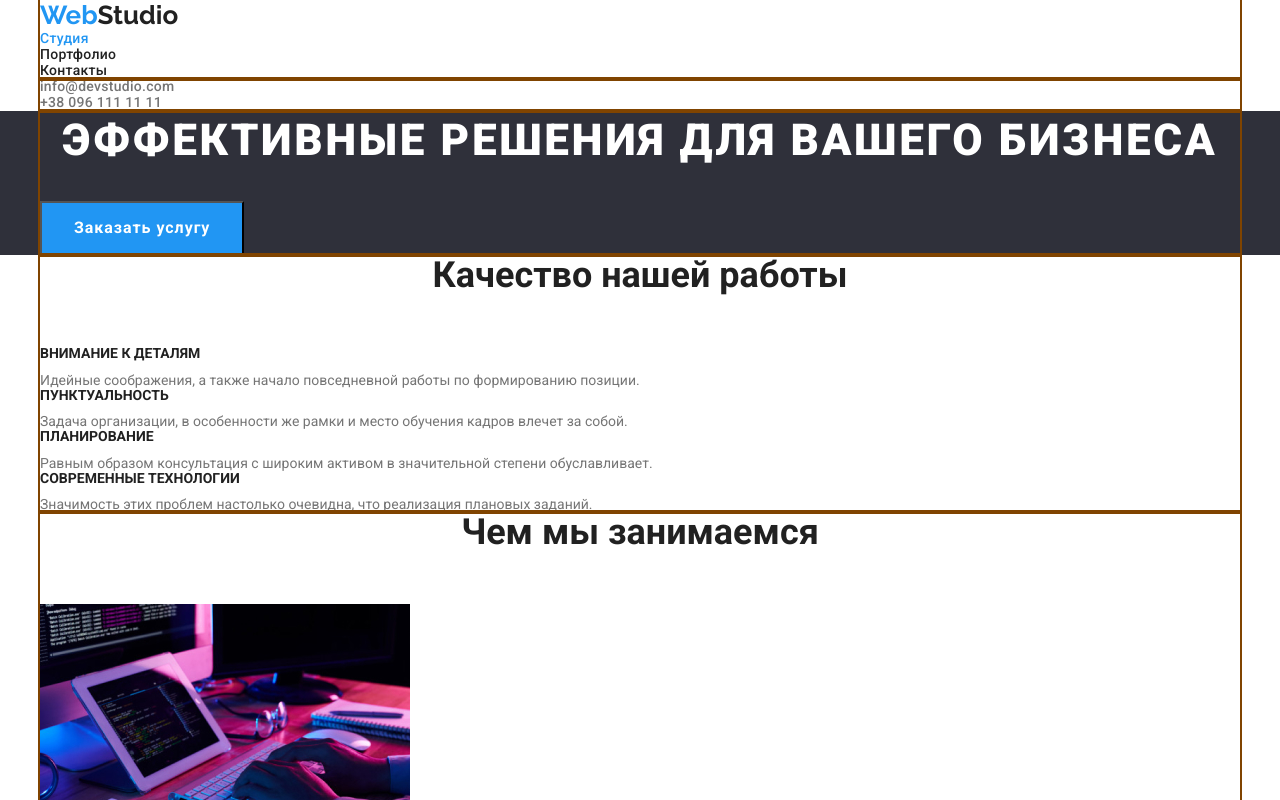
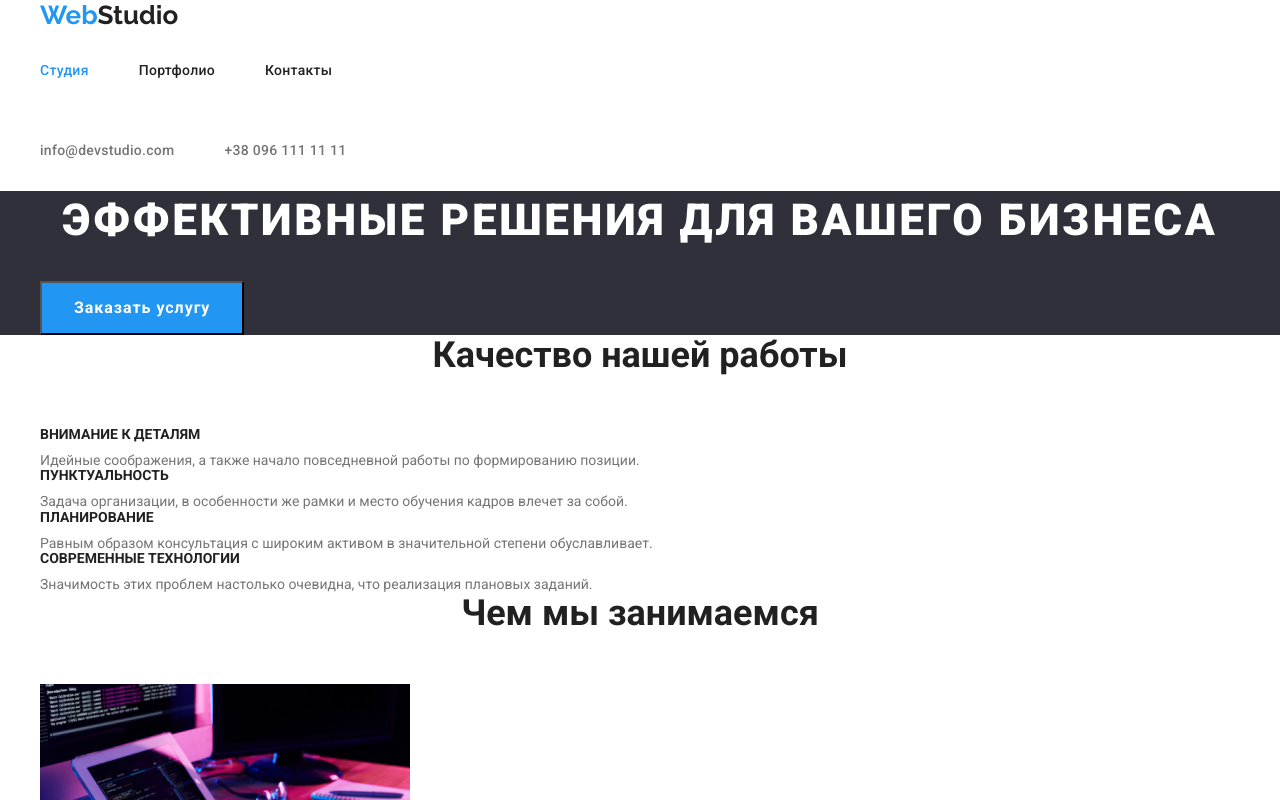
Before and after one commit to OlenaTsapliuk/goit-markup-hw-03, a plain HTML site: page index.html in a window 1280 px wide. Shown: the top 800 px of the page. Drawn offline with nearby package versions, Linux system fonts and the light colour scheme.

Commit message:
site-nav, auth-nav

```diff
--- a/css/styles.css
+++ b/css/styles.css
@@ -6,7 +6,7 @@
 /* background основной: #E5E5E5; */
 /* background команды: #F5F4FA; */
 /* background футер и герой: #2F303A; */
-html{
+html {
   box-sizing: border-box;
 }
 *,
@@ -37,7 +37,7 @@ body {
   list-style: none;
 }
 .link {
-   margin-top: 0;
+  margin-top: 0;
   margin-bottom: 0;
   text-decoration: none;
   font-style: normal;
@@ -51,7 +51,7 @@ body {
   margin-left: auto;
   margin-right: auto;
   width: 1200px;
-  outline: 2px solid rgb(128, 68, 0);
+  /* outline: 2px solid rgb(128, 68, 0); */
 }
 /* Логотип  */
 .logo,
@@ -80,6 +80,12 @@ body {
   color: var(--title-text-color);
   letter-spacing: 0.02em;
 }
+.site-nav .link,
+.auth-nav .link {
+  display: block;
+  padding-top: 32px;
+  padding-bottom: 32px;
+}
 .site-nav .link {
   color: var(--title-text-color);
 }
@@ -89,6 +95,19 @@ body {
 .auth-nav,
 .auth-nav .link {
   color: var(--primary-text-color);
+}
+.site-nav {
+  display: flex;
+  /* flex-direction: row; */
+}
+.site-nav .item:not(:last-child) {
+  margin-right: 50px;
+}
+.auth-nav {
+  display: flex;
+}
+.auth-nav .item + .item {
+  margin-left: 50px;
 }
 /* Секция  */
 .section {
@@ -147,15 +166,13 @@ body {
   margin-top: 0;
   margin-bottom: 10px;
 }
-.workers-position{
+
+.workers-position {
+  font-weight: normal;
+  line-height: 1.7;
   margin-top: 0;
   margin-bottom: 0;
   /* margin-bottom: 30px; */
-}
-}
-.workers-position {
-  font-weight: normal;
-  line-height: 1.7;
 }
 
 /* Доступность */
@@ -211,7 +228,6 @@ body {
   color: var(--title-text-color);
   margin-top: 0;
   margin-bottom: 4px;
-
 }
 
 .portfolio-text {
@@ -221,7 +237,6 @@ body {
   font-size: 16px;
   line-height: 1.87;
   color: var(--primary-text-color);
-
 }
 
 .button-caption {
@@ -242,14 +257,12 @@ body {
   color: var(--primary-white-color);
   background-color: var(--accent-color);
 }
-.portfolio-item-icon{
+.portfolio-item-icon {
   margin-top: 0;
   margin-bottom: 20px;
-
-  }
-  .portfolio{
+}
+.portfolio {
   display: inline-block;
   margin-top: 0;
   margin-bottom: 0;
-
-  }
+}
--- a/index.html
+++ b/index.html
@@ -25,19 +25,21 @@
           >Web<span class="logo-secondary">Studio</span></a
         >
         <ul class="site-nav list">
-          <li><a class="link current" href="">Студия </a></li>
-          <li><a class="link" href="./portfolio.html">Портфолио</a></li>
-          <li><a class="link" href="">Контакты</a></li>
+          <li class="item"><a class="link current" href="">Студия </a></li>
+          <li class="item">
+            <a class="link" href="./portfolio.html">Портфолио</a>
+          </li>
+          <li class="item"><a class="link" href="">Контакты</a></li>
         </ul>
       </nav>
       <div class="container">
         <ul class="auth-nav list">
-          <li>
+          <li class="item">
             <a class="link" href="mailto:info@devstudio.com"
               >info@devstudio.com</a
             >
           </li>
-          <li>
+          <li class="item">
             <a class="link" href="tel:+380961111111">+38 096 111 11 11</a>
           </li>
         </ul>
```
Also changed, not shown: portfolio.html (+2 -2 lines).
